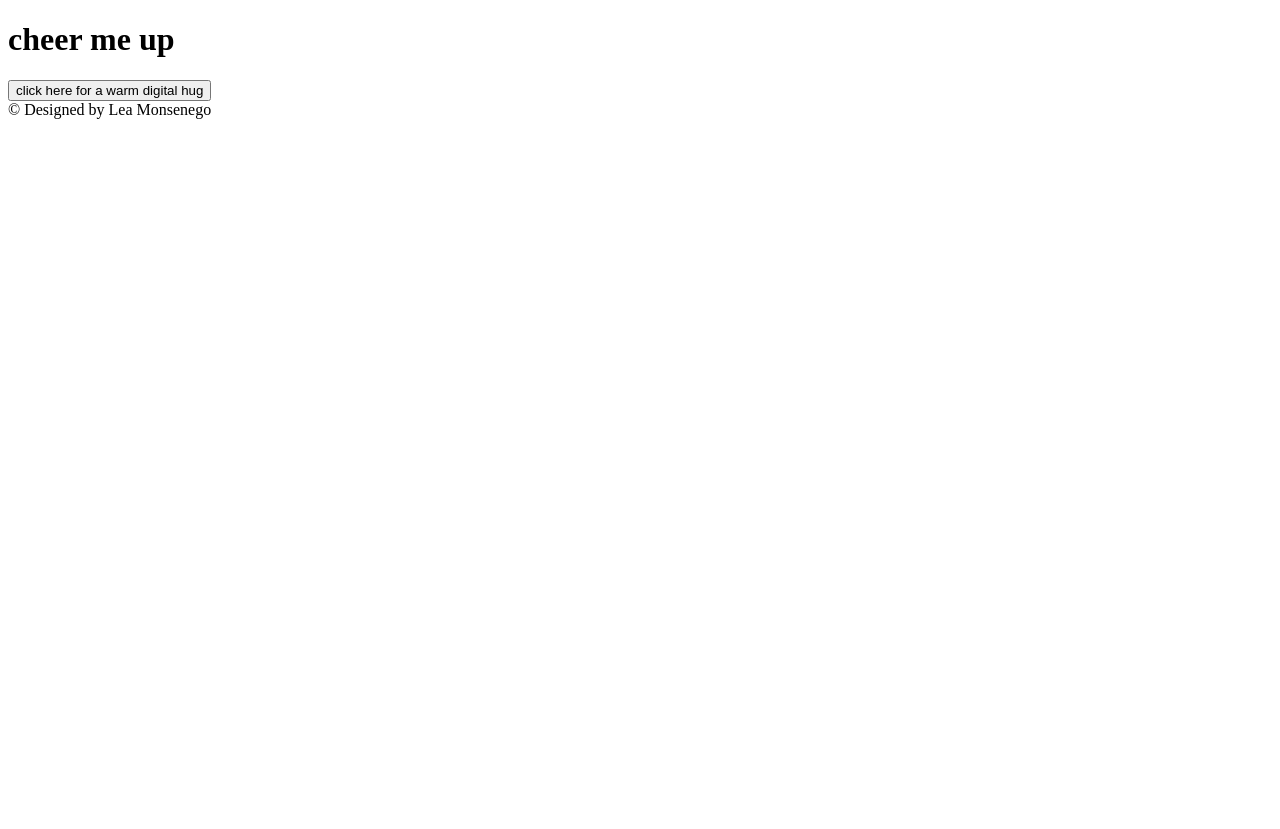
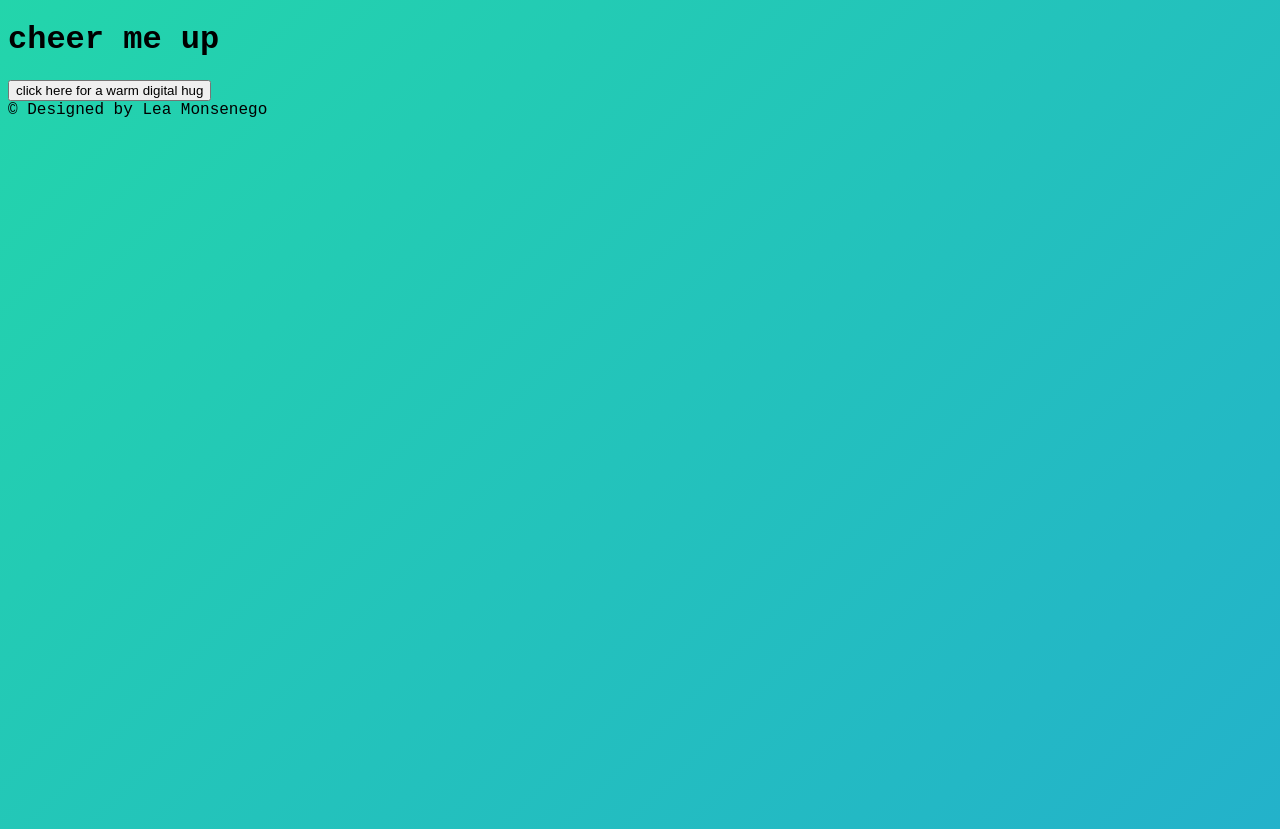
Before and after one commit to leamonsenego/cheermeup-app, a plain HTML site: page index.html in a window 1280 px wide. Before the commit the page ends 800 px from the top, so only its background shows below. Drawn offline with Linux system fonts and the light colour scheme; the site is published under a folder, as on GitHub Pages, so addresses that start at the root find nothing.

Commit message:
Update index.html

```diff
--- a/index.html
+++ b/index.html
@@ -4,7 +4,7 @@
      <meta charset="UTF-8" />
     <meta http-equiv="X-UA-Compatible" content="IE=edge" />
     <meta name="viewport" content="width=device-width, initial-scale=1.0" />
-    <link href="/src/styles.css" rel="stylesheet" />
+    <link href="./src/styles.css" rel="stylesheet" />
     <title>Cheer Me Up</title>
     <meta charset="UTF-8" />
   </head>
```
